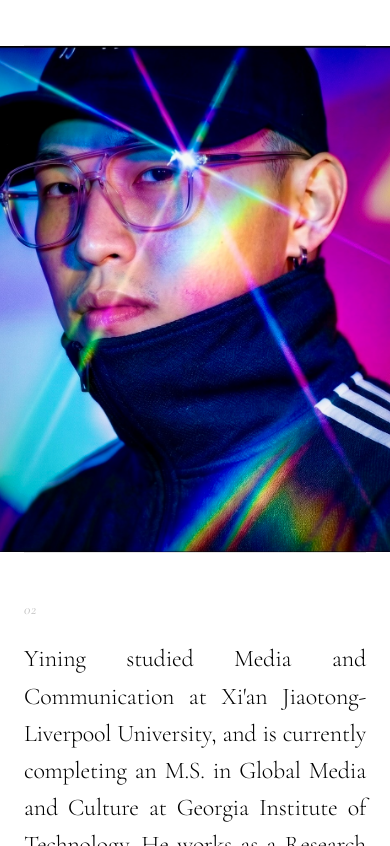
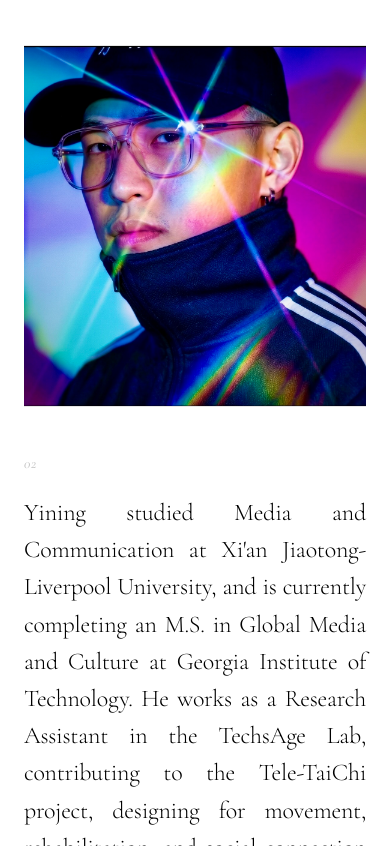
Before and after one commit to yiningzhang1109-cloud/portfolio2026, a plain HTML site: page about.html in a window 390 px wide. Shown: the part 940-1786 px from the top of the page. Drawn offline with nearby package versions, Linux system fonts and the light colour scheme.

Commit message:
Refactor photo block styles for responsiveness

```diff
--- a/about.html
+++ b/about.html
@@ -27,8 +27,8 @@ body{background:#fff;color:#000;font-family:'Atkinson Hyperlegible',sans-serif;f
 .para p em{font-style:italic;color:rgba(0,0,0,.55)}
 
 /* PHOTO */
-.photo-block{width:100%;height:90vh;overflow:hidden}
-.photo-block img{width:100%;height:100%;object-fit:cover;object-position:center top;display:block}
+.photo-block{padding:0 2.5rem;max-width:900px}
+.photo-block img{width:100%;height:560px;object-fit:cover;object-position:center top;display:block}
 
 .bottom-back{padding:5rem 2.5rem 6rem;text-align:center;border-top:1px solid rgba(0,0,0,.1)}
 .bottom-back a{display:inline-flex;align-items:center;gap:1.2rem;font-family:'Cormorant Garamond',serif;font-size:2.2rem;font-weight:300;font-style:italic;color:#000;text-decoration:none;opacity:.5;transition:opacity .2s}
@@ -39,7 +39,8 @@ body{background:#fff;color:#000;font-family:'Atkinson Hyperlegible',sans-serif;f
   .header{padding:6rem 1.5rem 3rem}
   .para{padding:3rem 1.5rem}
   .rule{margin:0 1.5rem}
-  .photo-block{height:60vh}
+  .photo-block{padding:0 1.5rem}
+  .photo-block img{height:360px}
 }
 </style>
 </head>
```
